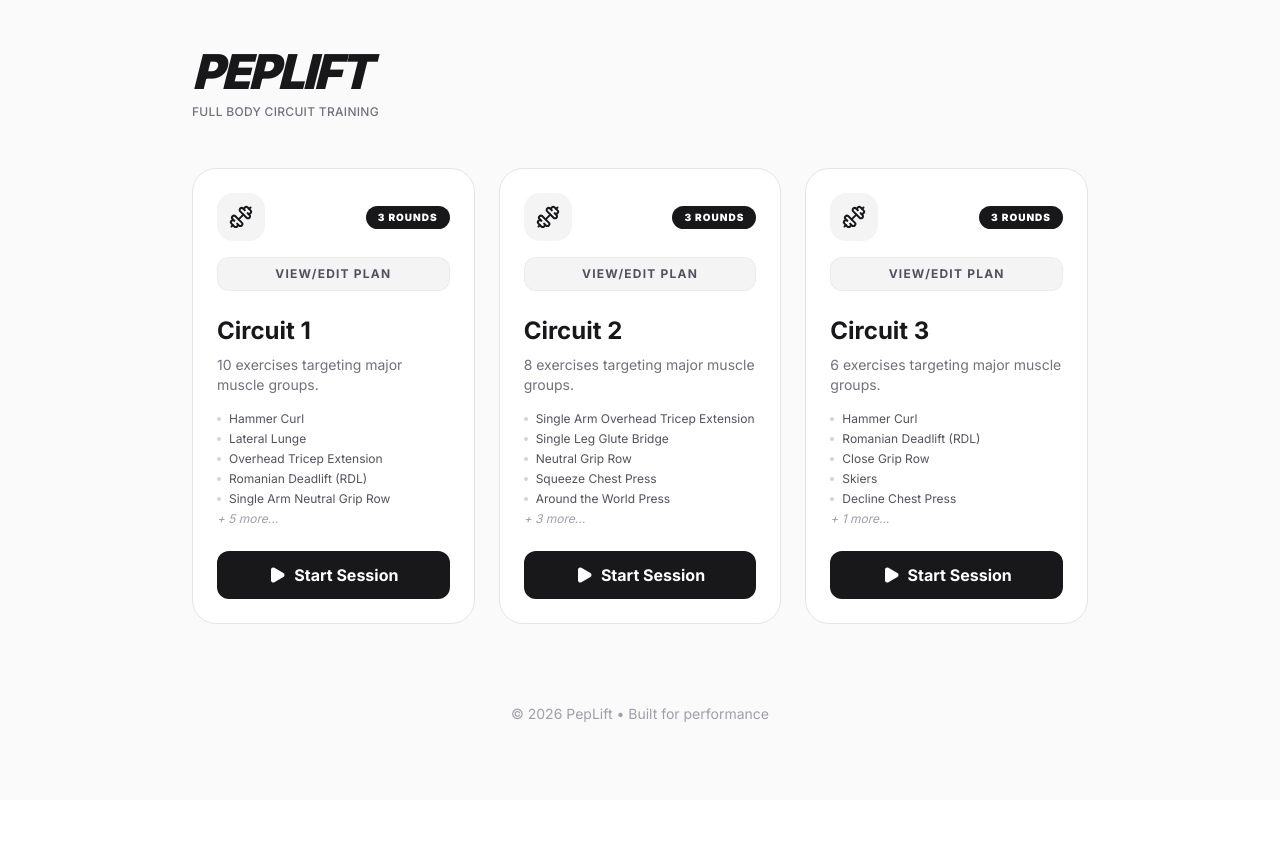
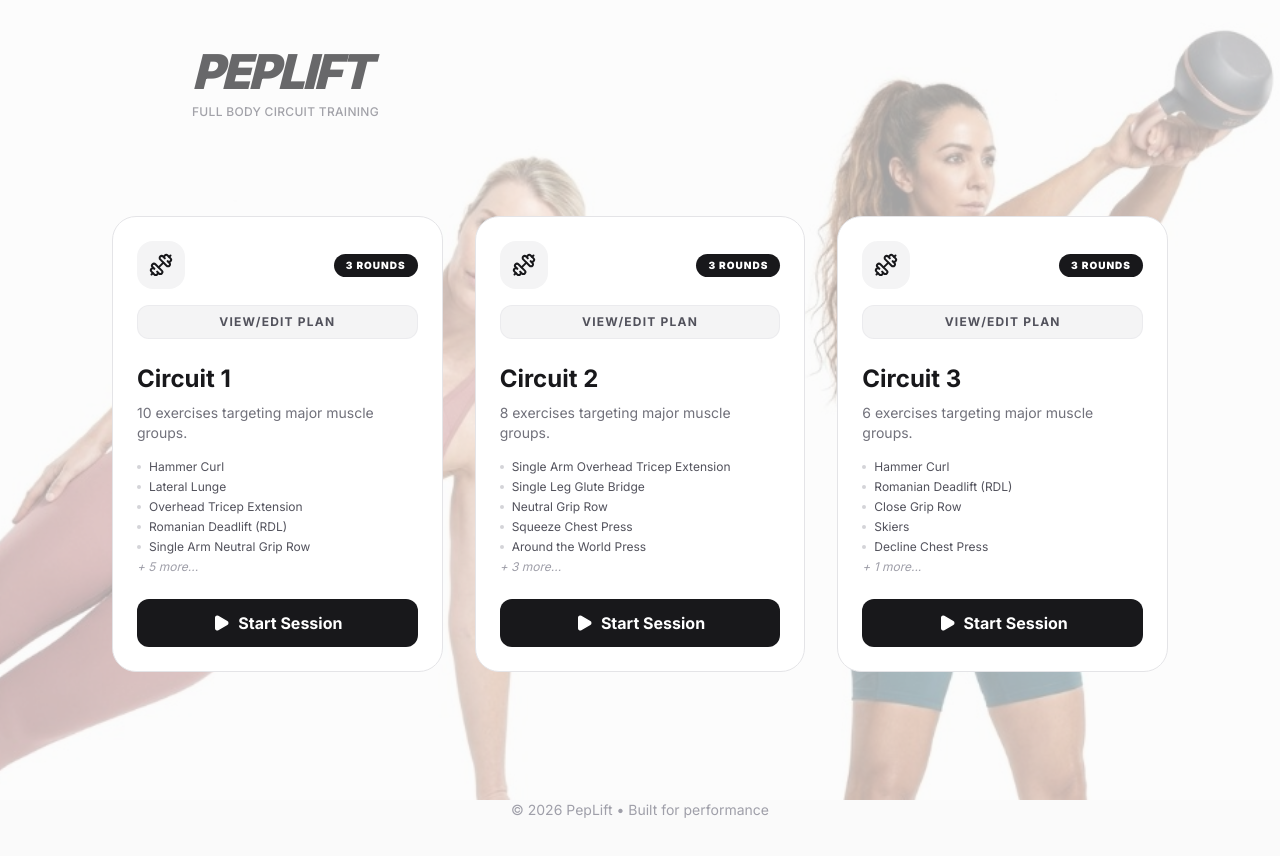
Before and after one commit to davidabdel/peplift, a React (Vite) app: page / in a window 1280 px wide. Shown: the top 856 px of the page. Before the commit the page ends 800 px from the top, so only its background shows below. Built offline with nearby package versions, Linux system fonts and the light colour scheme.

Commit message:
Integrate user hero image as full-screen background with 35% opacity

```diff
--- a/src/App.tsx
+++ b/src/App.tsx
@@ -187,7 +187,19 @@ export default function App() {
           </motion.div>
         </header>
 
-        <main className="max-w-4xl mx-auto grid gap-6 md:grid-cols-3">
+        <main className="max-w-6xl mx-auto relative px-6 md:px-12">
+          {/* Subtle Full Screen Background Image */}
+          <div
+            className="fixed inset-0 pointer-events-none opacity-[0.35] z-0 transition-opacity duration-1000"
+            style={{
+              backgroundImage: "url('/hero-models.jpg')",
+              backgroundPosition: 'center 20%',
+              backgroundSize: 'cover',
+              backgroundRepeat: 'no-repeat'
+            }}
+          />
+
+          <div className="grid gap-8 md:grid-cols-3 relative z-10 py-12">
           {allCircuits.map((circuit, idx) => (
             <motion.div
               key={circuit.name}
@@ -244,6 +256,7 @@ export default function App() {
               </button>
             </motion.div>
           ))}
+          </div>
         </main>
 
         <footer className="max-w-4xl mx-auto mt-20 text-center text-zinc-400 text-sm">
```
Also changed, not shown: public/hero-models.jpg (added).
